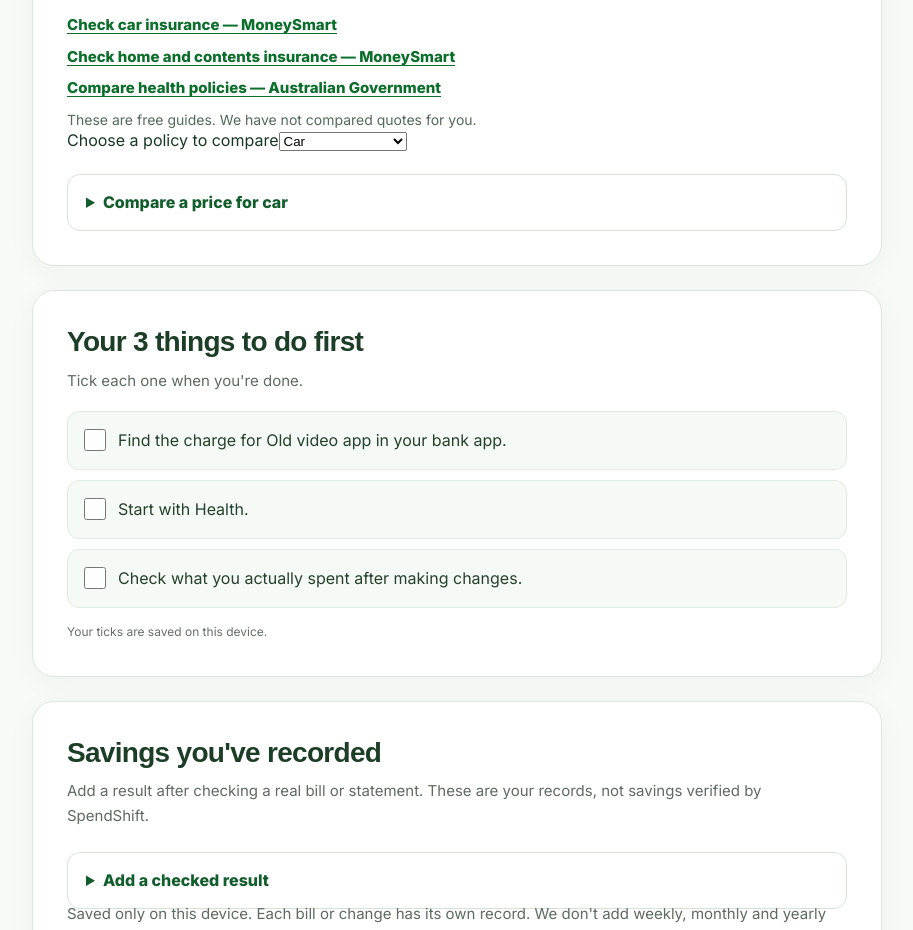
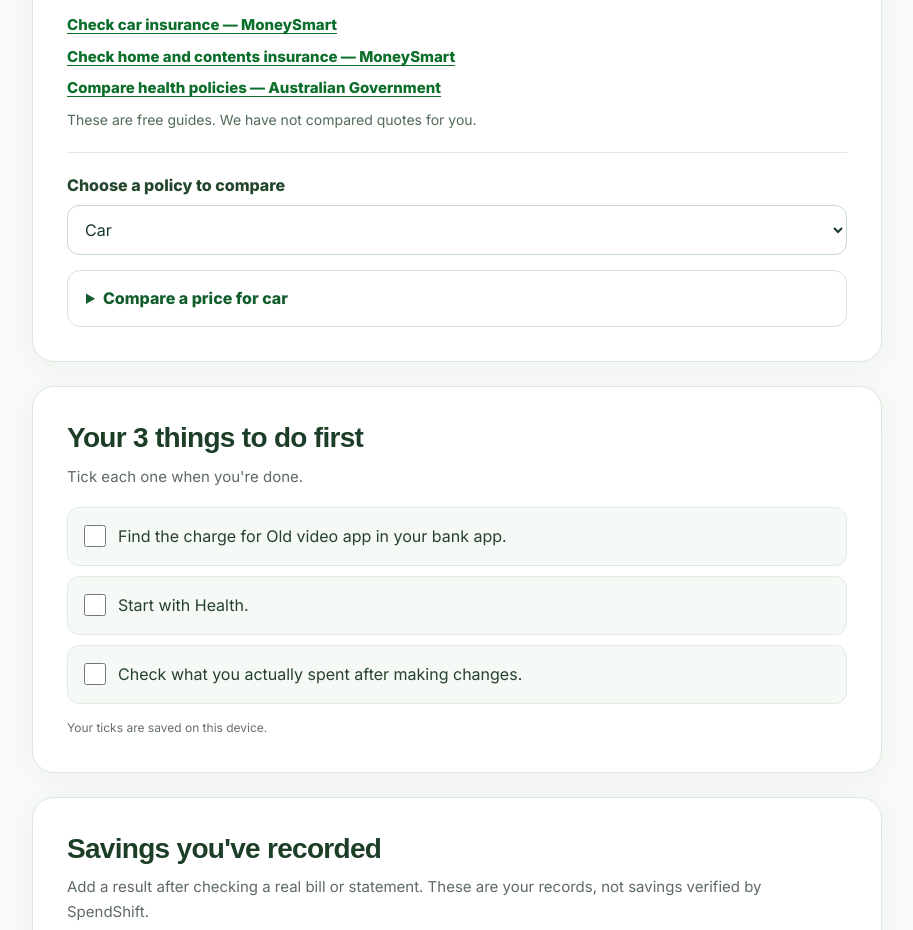
Before and after one commit to SpendShiftOfficial/Spenshiftnew, a Next.js app: page /report-preview in a window 1280 px wide. Shown: the part 2060-2990 px from the top of the page, without its empty margins (183-1096 px from the left). Built offline with nearby package versions, Linux system fonts and the light colour scheme; a web font is replaced by a local one.

Commit message:
Style single-policy selection and readable savings records

```diff
--- a/app/report/[id]/simple-report.module.css
+++ b/app/report/[id]/simple-report.module.css
@@ -403,3 +403,11 @@
 }
 
 .trackerForm{display:grid;gap:15px;padding:18px}.trackerForm label{display:grid;gap:7px;font-size:16px;font-weight:650;color:#264631}.trackerForm input:not([type=checkbox]),.trackerForm select{width:100%;max-width:100%;min-height:48px;padding:10px 12px;border:1px solid #bed3c2;border-radius:10px;font:inherit;font-size:16px;background:white}.trackerForm .confirmRow{display:flex;align-items:flex-start;font-size:14px;font-weight:500;line-height:1.55}.confirmRow input{flex:0 0 22px;width:22px;height:22px;margin-top:2px}.resultRow{border:1px solid #d5e5d8;border-radius:12px;padding:18px;margin:14px 0}.resultRow button{background:none;border:1px solid #bdd1c2;border-radius:8px;padding:8px 14px;color:#175d2d;margin-right:10px;font:inherit}.possible details{margin:12px 0;font-size:14px}.possible summary{cursor:pointer;font-weight:700}.trackerForm input:focus-visible,.trackerForm select:focus-visible{outline:3px solid #9acfaa;outline-offset:2px}
+
+/* Keep quote comparison short even when a customer has many insurance policies. */
+.insurancePicker{display:grid;gap:10px;margin-top:22px;border-top:1px solid #dfebe1;padding-top:22px}
+.insurancePicker>label{color:#24462d;font-size:16px;font-weight:750}
+.insurancePicker>select{font:inherit;font-size:16px;min-height:50px;padding:11px 13px;border:1px solid #c4d9c8;border-radius:12px;background:#fff;color:#183c26}
+.insurancePicker>select:focus-visible{outline:3px solid #9acfaa;outline-offset:2px}
+.insurancePicker .helpDetails{margin-top:5px}
+.resultRow p{font-size:15px;line-height:1.55;color:#465e4c}
```
